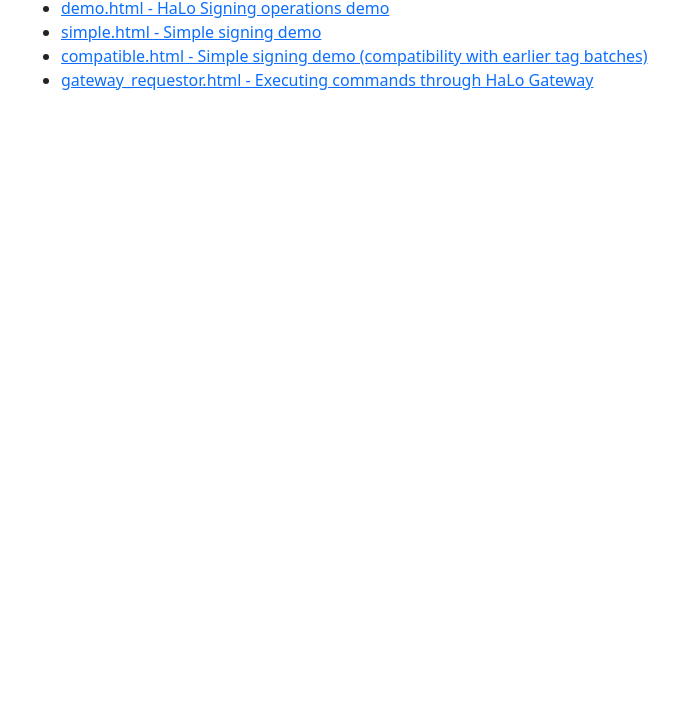
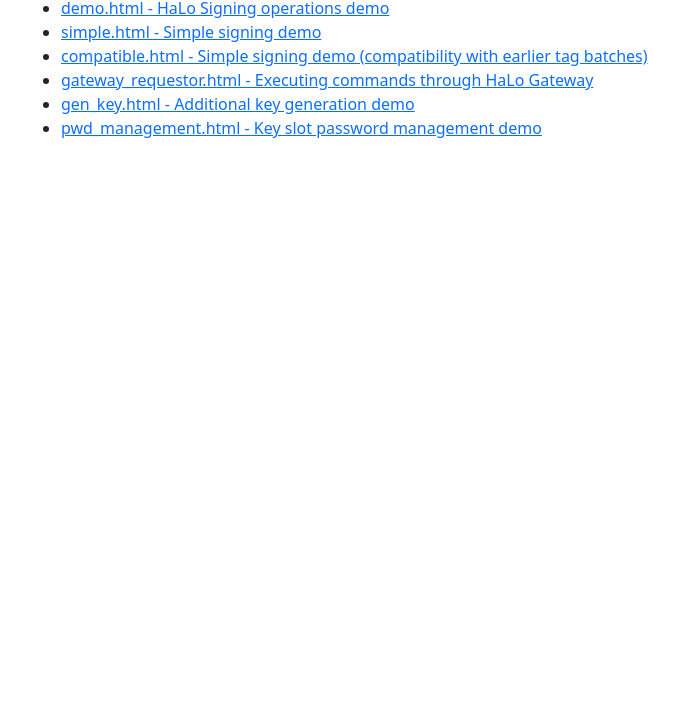
Before and after one commit to arx-research/libhalo, a website built with webpack: page web/examples/index.html in a window 1280 px wide. Shown: the part 76-800 px from the top of the page, without its empty margins (53-731 px from the left). Built offline with nearby package versions, Linux system fonts and the light colour scheme.

Commit message:
Docs: additional demo links (#261)

```diff
--- a/web/examples/index.html
+++ b/web/examples/index.html
@@ -20,6 +20,8 @@
     <li><a href="simple.html">simple.html - Simple signing demo</a></li>
     <li><a href="compatible.html">compatible.html - Simple signing demo (compatibility with earlier tag batches)</a></li>
     <li><a href="gateway_requestor.html">gateway_requestor.html - Executing commands through HaLo Gateway</a></li>
+    <li><a href="gen_key.html">gen_key.html - Additional key generation demo</a></li>
+    <li><a href="pwd_management.html">pwd_management.html - Key slot password management demo</a></li>
   </ul>
 </div>
 </body>
```
